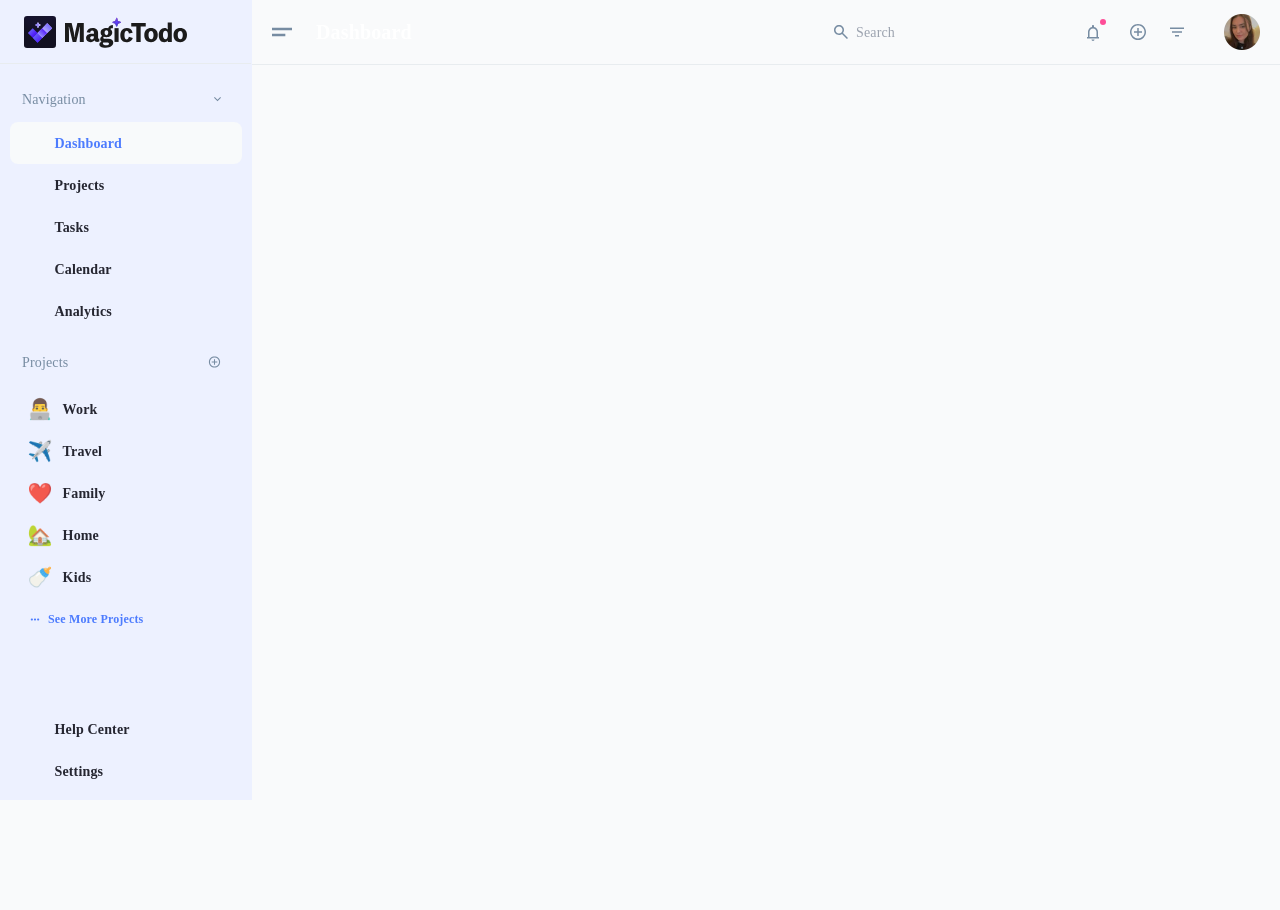
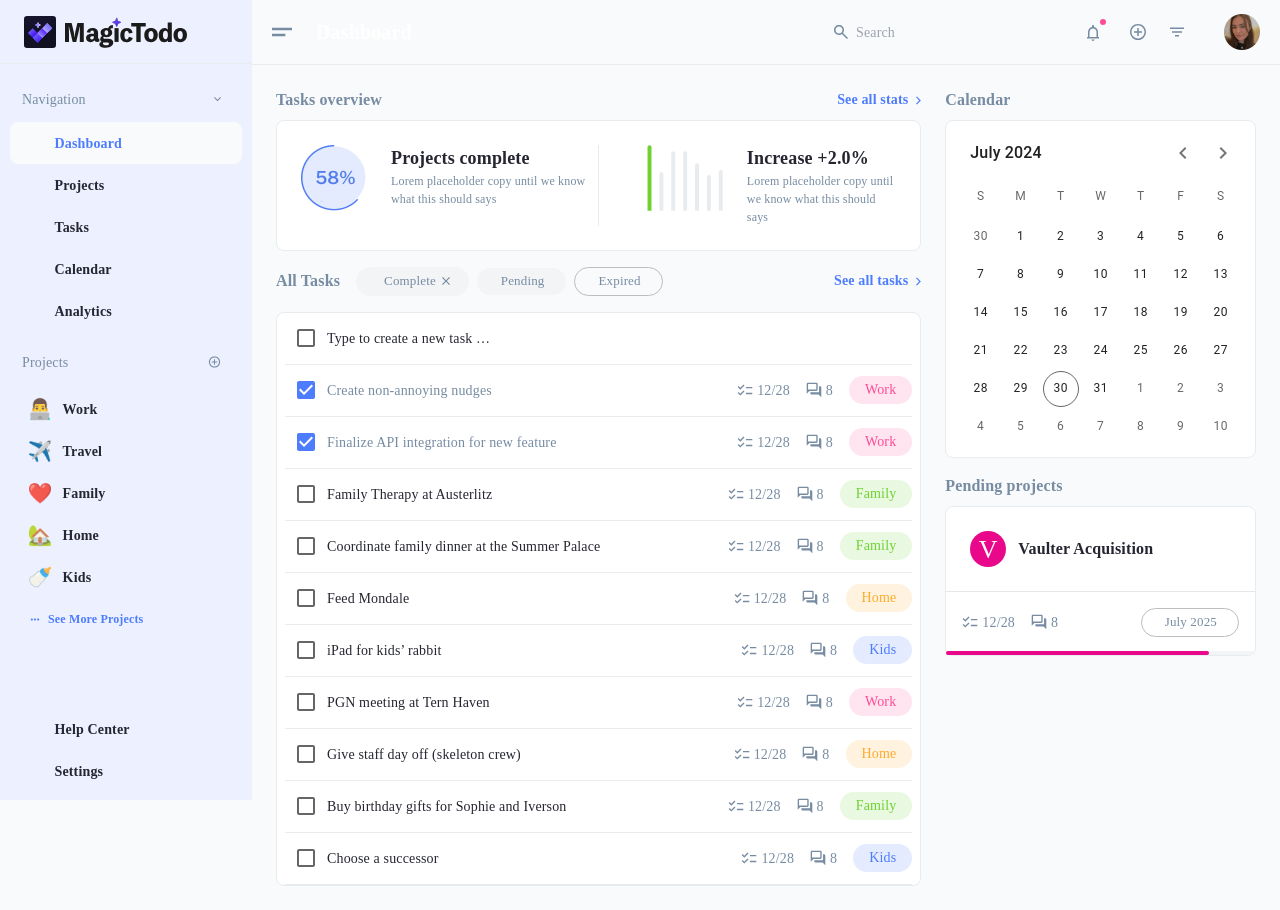
Before and after one commit to tryfoobar/demo-app, a React (Create React App) app: page / in a window 1280 px wide. Before the commit the page ends 800 px from the top, so only its background shows below. Built offline with nearby package versions, Linux system fonts and the light colour scheme.

Commit message:
added dashboard layout to home page

```diff
--- a/src/App.js
+++ b/src/App.js
@@ -1,9 +1,12 @@
 import DashboardLayout from "./layout/DashboardLayout";
+import Dashboard from "./pages/dashboard";
 
 function App() {
   return (
     <div className="">
-      <DashboardLayout />
+      <DashboardLayout>
+        <Dashboard />
+      </DashboardLayout>
     </div>
   );
 }
```
